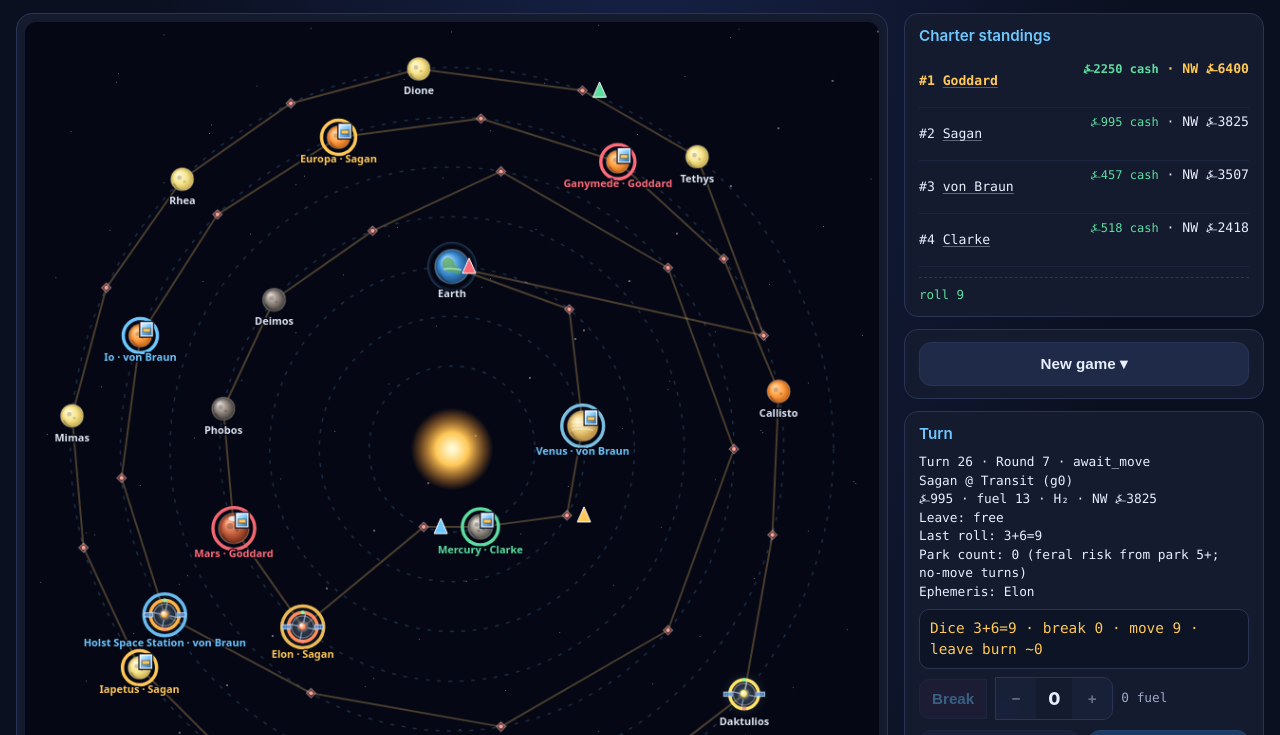
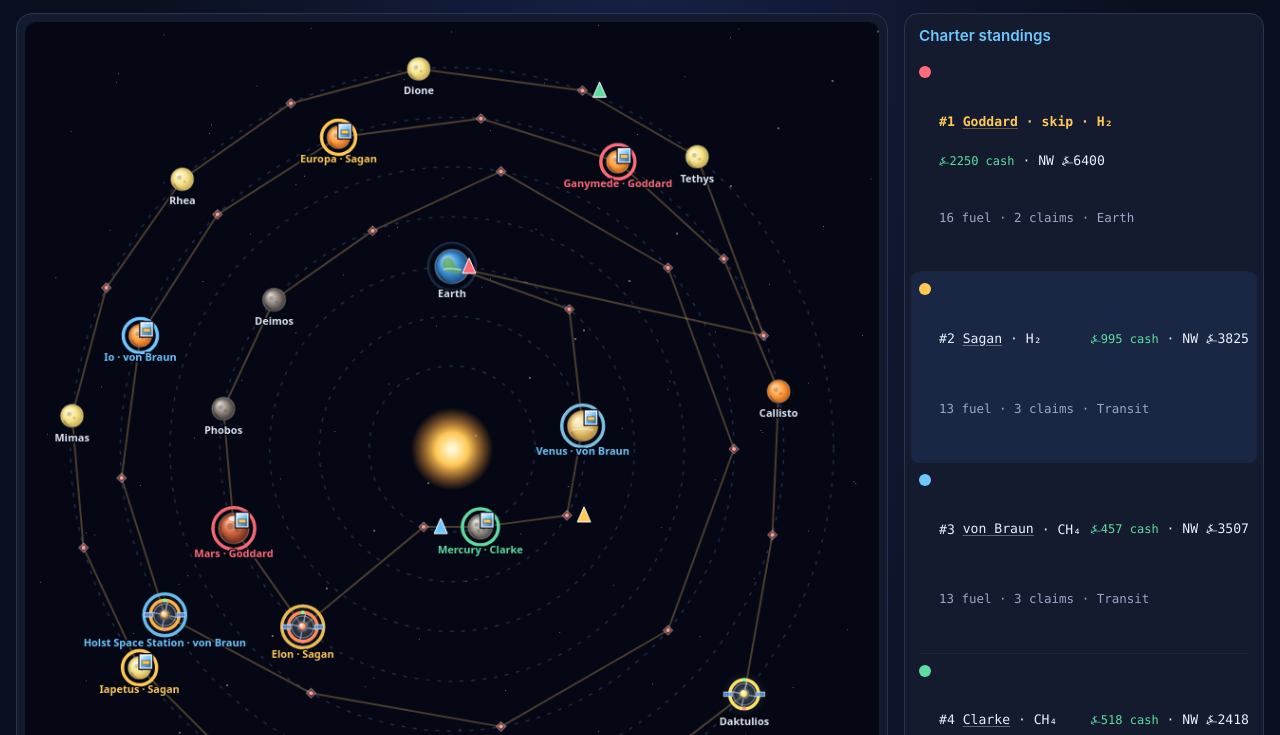
Before and after one commit to diagonalcounty/heliopoly, a website built with Vite: page index.html in a window 1280 px wide. Both pictures are taken after a click on the button "Self-play burst". Shown: the part 65-800 px from the top of the page. Built offline with nearby package versions, Linux system fonts and the light colour scheme.

Commit message:
feat: merge Rockets into Charter standings (#55)
Standings rows include swatch, propellant, fuel, claims, location,
active seat, and OUT pilots. Remove redundant Rockets sidebar card.

```diff
--- a/index.html
+++ b/index.html
@@ -170,11 +170,6 @@
             </div>
           </section>
 
-          <section class="card">
-            <h2>Rockets</h2>
-            <div id="players"></div>
-          </section>
-
           <section class="card log-card">
             <h2>Log</h2>
             <div id="log" class="mono log"></div>
--- a/src/main.ts
+++ b/src/main.ts
@@ -85,7 +85,6 @@ const handbook = mountHandbook(
 const canvas = document.getElementById("board") as HTMLCanvasElement;
 const ctx = canvas.getContext("2d")!;
 const logEl = document.getElementById("log")!;
-const playersEl = document.getElementById("players")!;
 const turnInfo = document.getElementById("turn-info")!;
 const rankingsEl = document.getElementById("rankings")!;
 const turnDeltasEl = document.getElementById("turn-deltas")!;
@@ -492,11 +491,28 @@ async function presentNewDuelResult(
   after: GameState,
 ): Promise<GameState> {
   if (after.lastDuelResult && !before.lastDuelResult) {
+    console.warn(
+      "[duel-ceremony] showing result",
+      after.lastDuelResult.outcome,
+      after.lastDuelResult.winnerName,
+      after.lastDuelResult.loserName,
+      "phase before/after:",
+      before.phase,
+      after.phase,
+      "caller:",
+      new Error().stack?.split("\n")[2]?.trim(),
+    );
     state = after;
     render();
     await maybeShowDuelResult(after);
     // Wait until player dismisses splash before continuing AI/turns
     await waitForDuelResultDismiss();
+    console.warn("[duel-ceremony] dismissed");
+  } else if (after.lastDuelResult && before.lastDuelResult) {
+    console.warn(
+      "[duel-ceremony] skipping — before already had result",
+      before.lastDuelResult.winnerName,
+    );
   }
   return after;
 }
@@ -846,7 +862,7 @@ document
   .getElementById("btn-handbook-header")
   ?.addEventListener("click", () => handbook.open());
 
-/** Charter standings + rocket list: name → Rival rockets / pilot page. */
+/** Charter standings: rocket name → Rival rockets / pilot page. */
 function onRocketNameClick(e: Event): void {
   const el = (e.target as HTMLElement | null)?.closest?.(
     "[data-rocket-handbook]",
@@ -857,7 +873,6 @@ function onRocketNameClick(e: Event): void {
   if (topic) handbook.open(topic);
 }
 rankingsEl.addEventListener("click", onRocketNameClick);
-playersEl.addEventListener("click", onRocketNameClick);
 
 function openLab(): void {
   labRoot.classList.remove("hidden");
@@ -1045,7 +1060,6 @@ function renderSide(): void {
   if (!state) {
     turnInfo.textContent = "No game yet. Launch when ready.";
     logEl.textContent = "";
-    playersEl.innerHTML = "";
     rankingsEl.textContent = "—";
     turnDeltasEl.textContent = "";
     for (const b of [btnRefuel, btnRoll, btnBuy, btnStation, btnEnd]) {
@@ -1062,12 +1076,48 @@ function renderSide(): void {
   const leaveCost = leaveBurnCost(node, previewSteps, p.propellant);
   const prop = PROPELLANTS[p.propellant];
 
-  // Rankings: cash (spendable) + net worth (assets)
+  // Charter standings = scoreboard + full seat status (Rockets panel merged in)
   const ranks = rankings(state);
-  rankingsEl.innerHTML = ranks
-    .map((r) => {
-      const lead = r.rank === 1 ? " lead" : "";
-      return `<div class="rank-row${lead}"><span>#${r.rank} ${rocketNameButton(r.player.name)}</span><span><span class="cash">${formatMoney(r.player.cash)} cash</span> · NW ${formatMoney(r.worth)}</span></div>`;
+  const fallen = state.players
+    .filter((pl) => pl.eliminated)
+    .sort((a, b) => {
+      const ra = a.eliminatedOnRound ?? state!.round;
+      const rb = b.eliminatedOnRound ?? state!.round;
+      if (ra !== rb) return ra - rb;
+      const ta = a.eliminatedOnTurn ?? 0;
+      const tb = b.eliminatedOnTurn ?? 0;
+      return ta - tb;
+    });
+  const standingRows: { pl: Player; worth: number; rankLabel: string }[] = [
+    ...ranks.map((r) => ({
+      pl: r.player,
+      worth: r.worth,
+      rankLabel: `#${r.rank}`,
+    })),
+    ...fallen.map((pl) => ({
+      pl,
+      worth: netWorth(state!, pl),
+      rankLabel: "OUT",
+    })),
+  ];
+  rankingsEl.innerHTML = standingRows
+    .map(({ pl, worth, rankLabel }) => {
+      const active = pl.id === p.id && state!.phase !== "game_over";
+      const lead = rankLabel === "#1" ? " lead" : "";
+      const plProp = PROPELLANTS[pl.propellant].short;
+      const shown = shipNodeId(pl.id, pl.position);
+      const at = getNode(state!.board, shown).name;
+      const skip = !pl.eliminated && pl.skipTurns ? " · skip" : "";
+      return `<div class="rank-row${lead}${active ? " active" : ""}${pl.eliminated ? " out" : ""}">
+        <div class="swatch" style="background:${pl.color}" aria-hidden="true"></div>
+        <div class="rank-body">
+          <div class="rank-top">
+            <span class="rank-id">${rankLabel} ${rocketNameButton(pl.name)}${skip} · ${plProp}</span>
+            <span class="rank-money"><span class="cash">${formatMoney(pl.cash)} cash</span> · NW ${formatMoney(worth)}</span>
+          </div>
+          <div class="rank-detail">${pl.fuel} fuel · ${pl.properties.length} claims · ${at}</div>
+        </div>
+      </div>`;
     })
     .join("");
 
@@ -1169,24 +1219,6 @@ function renderSide(): void {
       btnStation.textContent = "Depot (moons/planets only)";
     else btnStation.textContent = "Place depot";
   }
-
-  playersEl.innerHTML = state.players
-    .map((pl) => {
-      const active = pl.id === p.id && state!.phase !== "game_over";
-      const plProp = PROPELLANTS[pl.propellant].short;
-      const shown = shipNodeId(pl.id, pl.position);
-      const at = getNode(state!.board, shown).name;
-      const nw = formatMoney(netWorth(state!, pl));
-      return `<div class="player-row${active ? " active" : ""}${pl.eliminated ? " out" : ""}">
-        <div class="swatch" style="background:${pl.color}"></div>
-        <div>
-          <strong>${rocketNameButton(pl.name)}</strong>${pl.eliminated ? " · OUT" : ""} · ${plProp}${pl.skipTurns ? " · skip" : ""}
-          <div>${formatMoney(pl.cash)} · ${nw} NW · ${pl.fuel} fuel · ${pl.properties.length} claims</div>
-          <div style="color:#9aa8c7">${at}</div>
-        </div>
-      </div>`;
-    })
-    .join("");
 
   logEl.textContent = "";
   for (const line of state.log.slice(-60)) {
--- a/src/style.css
+++ b/src/style.css
@@ -706,35 +706,12 @@ button:not(:disabled):active {
   white-space: pre-wrap;
 }
 
-.player-row {
-  display: grid;
-  grid-template-columns: 12px 1fr;
-  gap: 8px;
-  padding: 8px 0;
-  border-bottom: 1px solid #1c2540;
-  font-size: 0.85rem;
-}
-
-.player-row:last-child {
-  border-bottom: none;
-}
-
-.player-row.active {
-  background: #1a2744;
-  margin: 0 -8px;
-  padding: 8px;
-  border-radius: 8px;
-}
-
-.player-row.out {
-  opacity: 0.45;
-}
-
 .swatch {
   width: 12px;
   height: 12px;
   border-radius: 50%;
-  margin-top: 4px;
+  margin-top: 3px;
+  flex-shrink: 0;
 }
 
 .log-card .log {
@@ -788,20 +765,57 @@ button:not(:disabled):active {
 
 .rankings {
   font-size: 0.82rem;
-  line-height: 1.45;
+  line-height: 1.4;
 }
 
 .rank-row {
+  display: grid;
+  grid-template-columns: 12px 1fr;
+  gap: 8px;
+  padding: 8px 0;
+  border-bottom: 1px solid #1c2540;
+}
+
+.rank-row:last-child {
+  border-bottom: none;
+}
+
+.rank-row.lead .rank-id {
+  color: var(--accent-2);
+  font-weight: 700;
+}
+
+.rank-row.active {
+  background: #1a2744;
+  margin: 0 -8px;
+  padding: 8px;
+  border-radius: 8px;
+}
+
+.rank-row.out {
+  opacity: 0.45;
+}
+
+.rank-body {
+  min-width: 0;
+}
+
+.rank-top {
   display: flex;
   justify-content: space-between;
   gap: 8px;
-  padding: 4px 0;
-  border-bottom: 1px solid #1c2540;
+  flex-wrap: wrap;
+  align-items: baseline;
 }
 
-.rank-row.lead {
-  color: var(--accent-2);
-  font-weight: 700;
+.rank-money {
+  white-space: nowrap;
+}
+
+.rank-detail {
+  color: #9aa8c7;
+  font-size: 0.78rem;
+  margin-top: 2px;
 }
 
 /* Rocket name → Ops Manual (Rival rockets / pilot-*) */
```
